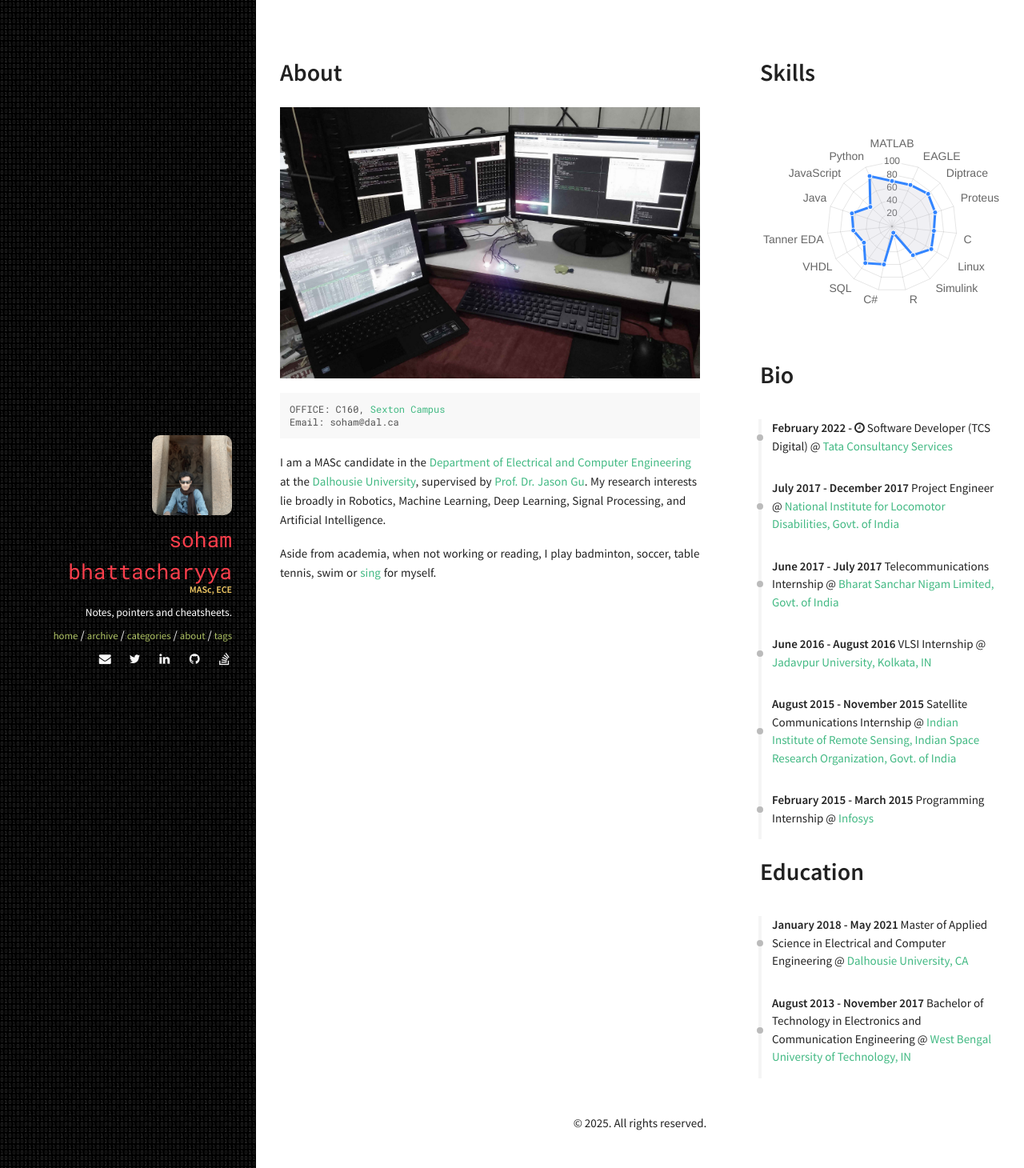
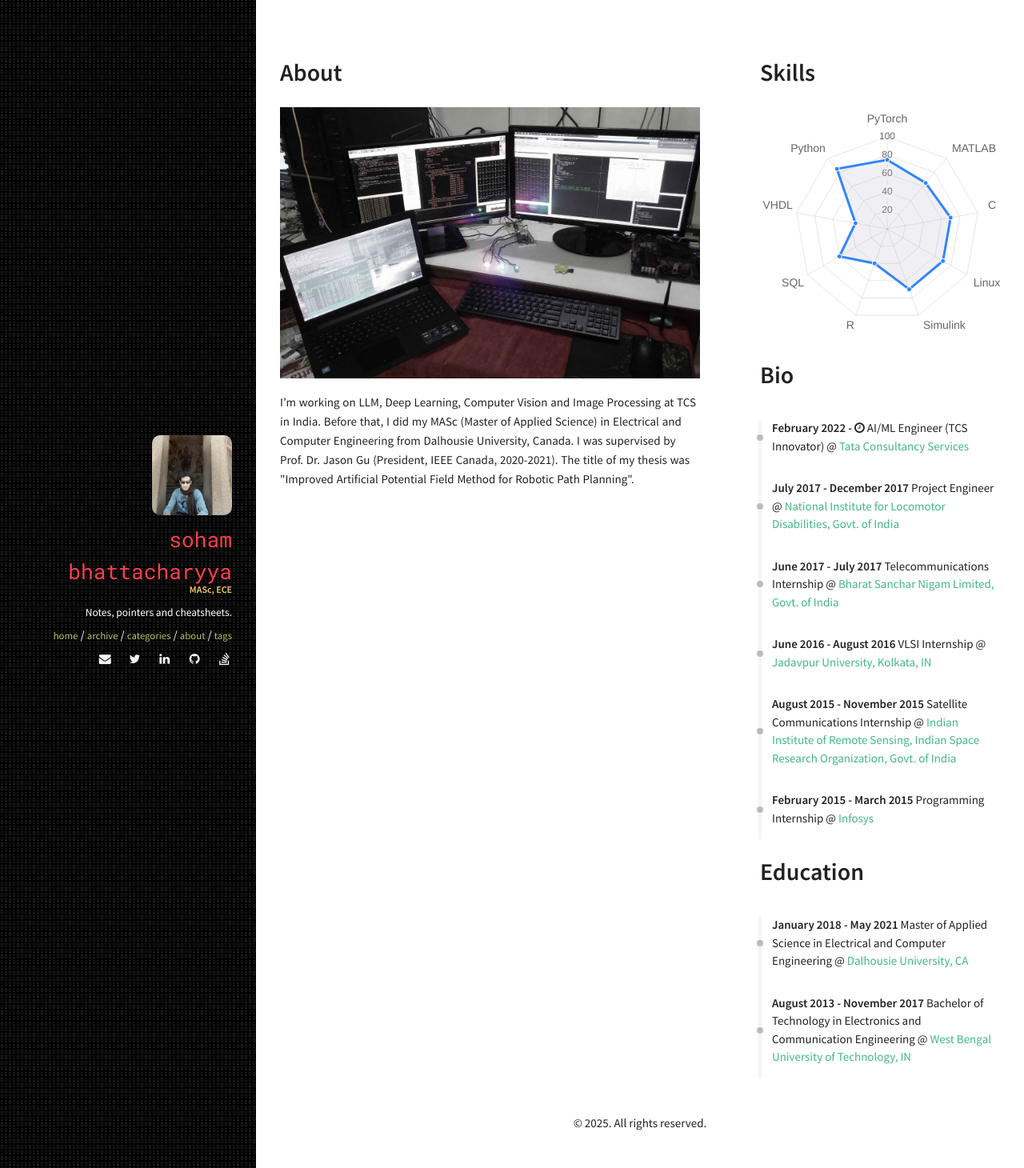
Before and after one commit to sohambhattacharyya/sohambhattacharyya.github.io, a Jekyll site: the page built from resume.html, in a window 1280 px wide. Shown: the whole page at 80% size. Built offline with Jekyll 4.4.1, drawn with Linux system fonts in a browser that asks for light colours; nearby versions of some CDN libraries.

Commit message:
update old about

```diff
--- a/_data/index/careers.yml
+++ b/_data/index/careers.yml
@@ -3,7 +3,7 @@
 - name: Tata Consultancy Services
   link: https://www.tcs.com/
   date: February 2022 - <i class="fa fa-clock-o" aria-hidden="true" title="Ongoing"></i>
-  job: Software Developer (TCS Digital)
+  job: AI/ML Engineer (TCS Innovator)
 
 - name: National Institute for Locomotor Disabilities, Govt. of India
   link: http://www.niohkol.nic.in/
--- a/_data/index/skills.yml
+++ b/_data/index/skills.yml
@@ -2,5 +2,5 @@
 
 label: Ability
 id : cs
-aspects:  MATLAB, EAGLE, Diptrace, Proteus, C,  Linux, Simulink, R,  C#, SQL, VHDL, Tanner EDA, Java, JavaScript, Python
-percentage: 70,     70,    75,       70,   65,   70,    55,     10,  60,  70,  50,   60,         65,   45,         85
+aspects:  PyTorch, MATLAB,  C, Linux, Simulink,  R, SQL, VHDL, Python
+percentage:    75,     65, 70,    70,       70, 40,  60,   35,     85
--- a/_includes/sections/about.html
+++ b/_includes/sections/about.html
@@ -3,21 +3,24 @@
 <div>
 	<p><img src="{{ site.baseurl }}/img/cover.jpg" alt="Soham's workstation" /></p>
 
-	<pre style="text-align: left; white-space: pre-line">
+	<!-- <pre style="text-align: left; white-space: pre-line">
 		OFFICE: C160, <a href="https://www.dal.ca/campus-maps/building-directory/sexton-campus.html" target="_blank">Sexton Campus</a>
 		Email: soham@dal.ca
-	</pre>
+	</pre> -->
 
-	<p> I am a MASc candidate in the <a href="https://ece.dal.ca" target="_blank">Department
+	<p>
+		I’m working on LLM, Deep Learning, Computer Vision and Image Processing at TCS in India. Before that, I did my MASc (Master of Applied Science) in Electrical and Computer Engineering from Dalhousie University, Canada. I was supervised by Prof. Dr. Jason Gu (President, IEEE Canada, 2020-2021). The title of my thesis was "Improved Artificial Potential Field Method for Robotic Path Planning".
+	</p>
+	<!-- <p> I am a MASc candidate in the <a href="https://ece.dal.ca" target="_blank">Department
 		of Electrical and Computer Engineering</a> at the <a href="https://www.dal.ca" target="_blank">Dalhousie
 			University</a>, supervised by <a href="https://www.dal.ca/faculty/school-biomedical-engineering/our-people/our-faculty-atok/JasonGu.html" target="_blank">
 			Prof. Dr. Jason Gu</a>. My research interests lie broadly in Robotics,
 			Machine Learning, Deep Learning, Signal Processing, and Artificial Intelligence.
-	</p>
+	</p> -->
 
-	<p> Aside from academia, when not working or reading, I play badminton, soccer,
+	<!-- <p> Aside from academia, when not working or reading, I play badminton, soccer,
 		table tennis, swim or
 	<a href="https://soundcloud.com/sohambhattacharyya" target="_blank">sing</a>
 	for myself.
-	</p>
+	</p> -->
 </div>
```
